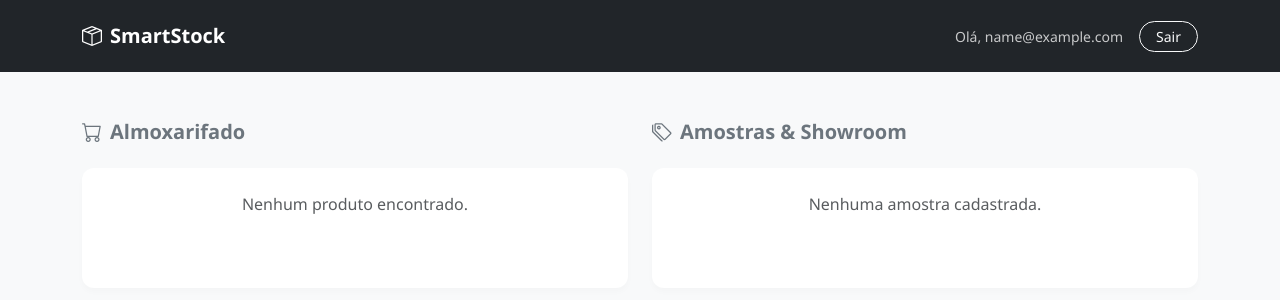
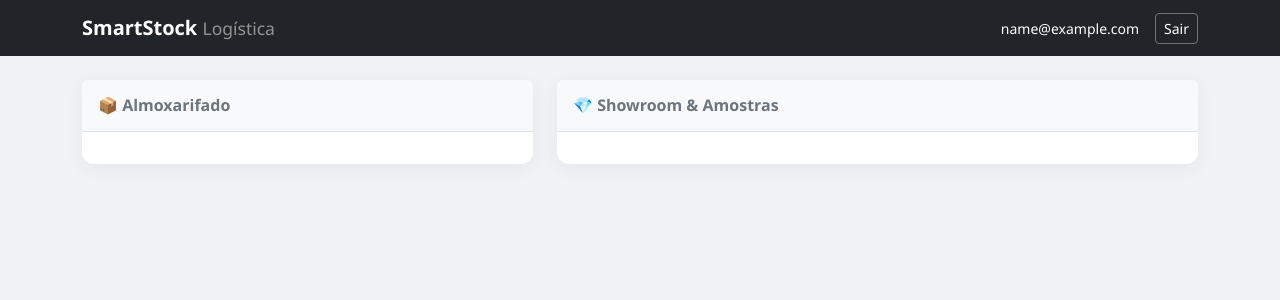
Before and after one commit to elo-estoque/elostock, a Flask app: page /dashboard in a window 1280 px wide. Shown: the top 300 px of the page. Run offline with Flask 3, Linux system fonts and the light colour scheme; the visitor is signed in with stand-in values (Sample User, id 1); data that the repository does not hold is empty.

Commit message:
Update index.html

```diff
--- a/templates/index.html
+++ b/templates/index.html
@@ -3,119 +3,110 @@
 <head>
     <meta charset="UTF-8">
     <meta name="viewport" content="width=device-width, initial-scale=1">
-    <title>SmartStock AI 2.0</title>
+    <title>SmartStock Logística</title>
     <link href="https://cdn.jsdelivr.net/npm/bootstrap@5.3.0/dist/css/bootstrap.min.css" rel="stylesheet">
     <link rel="stylesheet" href="https://cdn.jsdelivr.net/npm/bootstrap-icons@1.10.0/font/bootstrap-icons.css">
     <style>
-        body { background-color: #f8f9fa; font-family: 'Segoe UI', system-ui, sans-serif; }
-        .content-box { background: white; border-radius: 16px; box-shadow: 0 10px 25px rgba(0,0,0,0.05); padding: 2.5rem; }
-        .card-custom { border: none; border-radius: 12px; box-shadow: 0 4px 6px rgba(0,0,0,0.02); transition: transform 0.2s; }
-        .card-custom:hover { transform: translateY(-2px); }
-        .badge-stock { font-size: 0.9em; padding: 0.5em 0.8em; }
+        body { background-color: #f0f2f5; font-family: 'Segoe UI', system-ui, sans-serif; }
+        .content-box { background: white; border-radius: 12px; box-shadow: 0 4px 20px rgba(0,0,0,0.05); padding: 2rem; }
+        .card-item { transition: all 0.2s; border: none; border-bottom: 1px solid #eee; }
+        .card-item:last-child { border-bottom: none; }
+        .badge-status { font-size: 0.8em; padding: 0.4em 0.8em; }
     </style>
 </head>
 <body>
 
     {% if view_mode == 'login' %}
-    <div class="container d-flex align-items-center justify-content-center" style="min-height: 100vh;">
+    <div class="container d-flex align-items-center justify-content-center" style="height: 100vh;">
         <div class="content-box text-center" style="width: 100%; max-width: 400px;">
-            <div class="mb-4">
-                <i class="bi bi-box-seam text-primary" style="font-size: 3rem;"></i>
-            </div>
-            <h3 class="fw-bold mb-4 text-dark">SmartStock <span class="text-primary">AI</span></h3>
-
-            {% if erro %}
-                <div class="alert alert-danger py-2 small">{{ erro }}</div>
-            {% endif %}
-
+            <i class="bi bi-box-seam-fill text-primary mb-3" style="font-size: 3rem;"></i>
+            <h3 class="fw-bold mb-4">SmartStock</h3>
+            {% if erro %}<div class="alert alert-danger py-2 small">{{ erro }}</div>{% endif %}
             <form method="POST">
-                <div class="form-floating mb-3 text-start">
-                    <input type="email" name="login_email" class="form-control" id="floatingInput" placeholder="name@example.com" required>
-                    <label for="floatingInput">E-mail Directus</label>
-                </div>
-                <div class="form-floating mb-4 text-start">
-                    <input type="password" name="login_password" class="form-control" id="floatingPassword" placeholder="Password" required>
-                    <label for="floatingPassword">Senha</label>
-                </div>
-                <button type="submit" class="btn btn-primary w-100 py-3 fw-bold rounded-3">ENTRAR</button>
+                <input type="email" name="login_email" class="form-control mb-3" placeholder="E-mail" required>
+                <input type="password" name="login_password" class="form-control mb-4" placeholder="Senha" required>
+                <button type="submit" class="btn btn-primary w-100 py-2 fw-bold">ENTRAR</button>
             </form>
-            <p class="mt-4 text-muted small">Integrado com Gemini & Directus</p>
         </div>
     </div>
 
     {% elif view_mode == 'dashboard' %}
-    <nav class="navbar navbar-expand-lg navbar-dark bg-dark py-3">
+    <nav class="navbar navbar-dark bg-dark mb-4">
         <div class="container">
-            <a class="navbar-brand fw-bold" href="#"><i class="bi bi-box-seam me-2"></i>SmartStock</a>
-            <div class="d-flex align-items-center text-white">
-                <span class="me-3 small opacity-75 d-none d-md-inline">Olá, {{ user }}</span>
-                <a href="/logout" class="btn btn-outline-light btn-sm rounded-pill px-3">Sair</a>
+            <span class="navbar-brand fw-bold">SmartStock <small class="fw-normal opacity-50">Logística</small></span>
+            <div class="d-flex align-items-center gap-3">
+                <span class="text-white small d-none d-md-block">{{ user }}</span>
+                <a href="/logout" class="btn btn-outline-secondary btn-sm text-white">Sair</a>
             </div>
         </div>
     </nav>
 
-    <div class="container py-5">
+    <div class="container">
         <div class="row g-4">
-            <div class="col-lg-6">
-                <div class="d-flex justify-content-between align-items-center mb-3">
-                    <h5 class="fw-bold text-secondary"><i class="bi bi-cart me-2"></i>Almoxarifado</h5>
+            <div class="col-lg-5">
+                <div class="content-box p-0 h-100">
+                    <div class="p-3 border-bottom bg-light rounded-top">
+                        <h6 class="mb-0 fw-bold text-secondary">📦 Almoxarifado</h6>
                     </div>
-                <div class="card card-custom h-100">
-                    <div class="list-group list-group-flush rounded-3">
+                    <div class="p-3">
                         {% for p in produtos %}
-                        {% set is_low = p.quantidade <= (p.estoque_minimo or 0) %}
-
-                        <div class="list-group-item py-3 d-flex justify-content-between align-items-center {{ 'bg-danger-subtle' if is_low else '' }}">
+                        {% set critico = p.quantidade <= (p.estoque_minimo or 0) %}
+                        <div class="card-item py-3 d-flex justify-content-between align-items-center {{ 'bg-danger-subtle px-2 rounded' if critico else '' }}">
                             <div>
-                                <h6 class="mb-1 fw-bold">{{ p.nome }}</h6>
-                                <small class="text-muted"><i class="bi bi-geo-alt"></i> {{ p.localizacao }}</small>
-                                {% if is_low %}
-                                    <span class="badge bg-danger ms-2">Crítico</span>
-                                {% endif %}
+                                <div class="fw-bold">{{ p.nome }}</div>
+                                <small class="text-muted">{{ p.localizacao }}</small>
+                                {% if critico %}<span class="badge bg-danger ms-1">Baixo!</span>{% endif %}
                             </div>
                             <div class="text-end">
-                                <span class="d-block fw-bold h5 mb-0">{{ p.quantidade }}</span>
-                                <a href="/acao/produto/{{ p.id }}" class="btn btn-sm btn-link text-decoration-none p-0">Retirar</a>
+                                <div class="h5 mb-0 fw-bold">{{ p.quantidade }}</div>
+                                <a href="/acao/produto/{{ p.id }}" class="btn btn-link btn-sm p-0 text-decoration-none">Retirar</a>
                             </div>
                         </div>
-                        {% else %}
-                        <div class="p-4 text-center text-muted">Nenhum produto encontrado.</div>
                         {% endfor %}
                     </div>
                 </div>
             </div>
 
-            <div class="col-lg-6">
-                <div class="d-flex justify-content-between align-items-center mb-3">
-                    <h5 class="fw-bold text-secondary"><i class="bi bi-tags me-2"></i>Amostras & Showroom</h5>
+            <div class="col-lg-7">
+                <div class="content-box p-0 h-100">
+                    <div class="p-3 border-bottom bg-light rounded-top">
+                        <h6 class="mb-0 fw-bold text-secondary">💎 Showroom & Amostras</h6>
                     </div>
-                <div class="card card-custom h-100">
-                    <div class="list-group list-group-flush rounded-3">
+                    <div class="p-3">
                         {% for a in amostras %}
-                        <div class="list-group-item py-3">
+                        <div class="card-item py-3">
                             <div class="d-flex justify-content-between align-items-start mb-2">
                                 <div>
                                     <h6 class="mb-0 fw-bold">{{ a.nome }}</h6>
-                                    <small class="text-muted" style="font-size: 0.75rem;">PAT: {{ a.codigo_patrimonio or 'S/N' }}</small>
+                                    <small class="text-muted" style="font-size: 0.8rem;">PAT: {{ a.codigo_patrimonio or 'S/N' }}</small>
                                 </div>
                                 {% if a.status == 'DISPONIVEL' %}
-                                    <span class="badge bg-success bg-opacity-10 text-success border border-success">Disponível</span>
+                                    <span class="badge bg-success bg-opacity-10 text-success border border-success badge-status">Disponível</span>
                                 {% else %}
-                                    <span class="badge bg-warning bg-opacity-10 text-warning border border-warning text-dark">Em Rua</span>
+                                    <span class="badge bg-warning bg-opacity-10 text-warning border border-warning text-dark badge-status">Em Rua</span>
                                 {% endif %}
                             </div>
 
-                            {% if a.status == 'EM_RUA' %}
-                                <div class="alert alert-light border p-2 mb-2 small">
-                                    <i class="bi bi-person-circle me-1"></i> <strong>{{ a.vendedor_responsavel }}</strong><br>
-                                    <span class="text-muted">Previsão: {{ a.data_prevista_retorno.strftime('%d/%m') if a.data_prevista_retorno else '?' }}</span>
+                            {% if a.status == 'DISPONIVEL' %}
+                                <div class="d-flex align-items-center text-muted small mt-2">
+                                    <i class="bi bi-geo-alt-fill me-1 text-success"></i>
+                                    <span>Local Físico: <strong>{{ a.local_fisico or 'Não definido' }}</strong></span>
+                                </div>
+                            {% else %}
+                                <div class="bg-light p-2 rounded mt-2 border">
+                                    <div class="d-flex justify-content-between small mb-1">
+                                        <span><strong>Resp:</strong> {{ a.vendedor_responsavel }}</span>
+                                        <span class="text-danger fw-bold">Volta: {{ a.data_prevista_retorno.strftime('%d/%m') if a.data_prevista_retorno else '?' }}</span>
+                                    </div>
+                                    <div class="small text-muted border-top pt-1 mt-1">
+                                        <i class="bi bi-truck me-1"></i> Enviado para: <strong>{{ a.cliente_destino or 'Cliente ñ inf.' }}</strong><br>
+                                        <span class="ms-3">{{ a.logradouro or 'Sem endereço cadastrado' }}</span>
+                                    </div>
                                 </div>
                             {% endif %}
 
-                            <a href="/acao/amostra/{{ a.id }}" class="btn btn-sm btn-outline-dark w-100 rounded-pill mt-1">Gerenciar</a>
+                            <a href="/acao/amostra/{{ a.id }}" class="btn btn-outline-dark btn-sm w-100 mt-2 rounded-pill">Gerenciar</a>
                         </div>
-                        {% else %}
-                        <div class="p-4 text-center text-muted">Nenhuma amostra cadastrada.</div>
                         {% endfor %}
                     </div>
                 </div>
@@ -125,68 +116,76 @@
 
     {% elif view_mode == 'acao' %}
     <div class="container d-flex align-items-center justify-content-center" style="min-height: 100vh;">
-        <div class="content-box text-center shadow-lg" style="width: 100%; max-width: 450px;">
+        <div class="content-box shadow-lg" style="width: 100%; max-width: 500px;">
 
             {% if msg %}
-                <div class="mb-4 text-success">
-                    <i class="bi bi-check-circle-fill" style="font-size: 4rem;"></i>
+                <div class="text-center">
+                    <div class="text-success mb-3"><i class="bi bi-check-circle-fill fs-1"></i></div>
+                    <h4>Atualizado!</h4>
+                    <p class="text-muted">{{ msg }}</p>
+                    <a href="/dashboard" class="btn btn-dark w-100">Voltar</a>
                 </div>
-                <h4 class="fw-bold mb-3">Sucesso!</h4>
-                <p class="text-muted mb-4">{{ msg }}</p>
-                <a href="/dashboard" class="btn btn-dark w-100 py-3 rounded-pill fw-bold">Voltar ao Painel</a>
             {% else %}
 
-                <div class="mb-3">
-                    <span class="badge bg-secondary text-uppercase ls-1">Gerenciando</span>
-                </div>
+                <h5 class="text-secondary small text-uppercase mb-1">Gerenciando</h5>
                 <h2 class="fw-bold mb-4">{{ item.nome }}</h2>
 
                 <form method="POST">
                     {% if tipo == 'produto' %}
-                        <div class="card bg-light border-0 mb-4">
-                            <div class="card-body">
-                                <h6 class="text-muted text-uppercase small">Estoque Atual</h6>
-                                <div class="display-4 fw-bold text-primary">{{ item.quantidade }}</div>
+                        <div class="text-center mb-4">
+                            <span class="display-5 fw-bold text-primary">{{ item.quantidade }}</span>
+                            <span class="text-muted d-block">em estoque</span>
                         </div>
+                        <label class="fw-bold">Quantidade a retirar</label>
+                        <input type="number" name="qtd" class="form-control mb-3" value="1" min="1" max="{{ item.quantidade }}">
+                        <button type="submit" class="btn btn-primary w-100 py-2">Confirmar</button>
+
+                    {% else %}
+                        {% if item.status == 'DISPONIVEL' %}
+                            <div class="alert alert-info small mb-3">
+                                <i class="bi bi-info-circle me-1"></i> Item está em: <strong>{{ item.local_fisico or 'Local não definido' }}</strong>
                             </div>
 
-                        <label class="form-label fw-bold">Quantidade a retirar</label>
-                        <input type="number" name="qtd" class="form-control form-control-lg text-center mb-4" value="1" min="1" max="{{ item.quantidade }}">
+                            <h6 class="fw-bold border-bottom pb-2 mb-3">Dados de Envio</h6>
 
-                        <button type="submit" class="btn btn-primary w-100 btn-lg py-3 rounded-3 fw-bold">
-                            <i class="bi bi-box-arrow-down me-2"></i>CONFIRMAR RETIRADA
-                        </button>
+                            <div class="mb-3">
+                                <label class="form-label small text-muted">Cliente / Destinatário</label>
+                                <input type="text" name="cliente_destino" class="form-control" required placeholder="Ex: Agência XYZ">
+                            </div>
 
-                    {% else %}
-                        <div class="mb-4 text-start">
-                            {% if item.status == 'DISPONIVEL' %}
-                                <div class="alert alert-success border-0 d-flex align-items-center">
-                                    <i class="bi bi-check-lg fs-3 me-3"></i>
-                                    <div>
-                                        <strong>Item na Estante</strong><br>
-                                        <small>Pronto para empréstimo</small>
+                            <div class="mb-3">
+                                <label class="form-label small text-muted">Endereço de Envio (Logradouro)</label>
+                                <textarea name="logradouro" class="form-control" rows="2" required placeholder="Rua, Número, Cidade..."></textarea>
                             </div>
+
+                            <div class="mb-4">
+                                <label class="form-label small text-muted">Dias de Empréstimo</label>
+                                <select name="dias_prazo" class="form-select">
+                                    <option value="3">3 dias (Rápido)</option>
+                                    <option value="7" selected>7 dias (Padrão)</option>
+                                    <option value="15">15 dias (Longo)</option>
+                                </select>
                             </div>
+
                             <input type="hidden" name="acao_amostra" value="retirar">
-                                <button type="submit" class="btn btn-warning w-100 btn-lg py-3 text-dark fw-bold rounded-3">
-                                    REGISTRAR SAÍDA
+                            <button type="submit" class="btn btn-warning w-100 fw-bold py-2">
+                                <i class="bi bi-truck me-2"></i>Registrar Saída
                             </button>
                         {% else %}
-                                <div class="alert alert-warning border-0 text-dark">
-                                    <small class="text-uppercase text-muted fw-bold">Responsável Atual</small>
-                                    <div class="fw-bold fs-5 mb-1">{{ item.vendedor_responsavel }}</div>
-                                    <small>Retirado em: {{ item.data_saida.strftime('%d/%m') if item.data_saida else '-' }}</small>
+                            <div class="text-center p-3 bg-light rounded mb-3">
+                                <p class="mb-1 text-muted small">Está com</p>
+                                <h5 class="fw-bold">{{ item.vendedor_responsavel }}</h5>
+                                <p class="mb-0 small text-danger">Desde: {{ item.data_saida.strftime('%d/%m') if item.data_saida else '-' }}</p>
                             </div>
+
                             <input type="hidden" name="acao_amostra" value="devolver">
-                                <button type="submit" class="btn btn-success w-100 btn-lg py-3 fw-bold rounded-3">
-                                    <i class="bi bi-arrow-return-left me-2"></i>REGISTRAR DEVOLUÇÃO
+                            <button type="submit" class="btn btn-success w-100 fw-bold py-2">
+                                <i class="bi bi-box-arrow-in-down me-2"></i>Confirmar Devolução
                             </button>
                         {% endif %}
-                        </div>
                     {% endif %}
                 </form>
-
-                <a href="/dashboard" class="btn btn-link text-secondary mt-3 text-decoration-none">Cancelar e Voltar</a>
+                <a href="/dashboard" class="d-block text-center mt-3 text-muted text-decoration-none small">Cancelar</a>
             {% endif %}
         </div>
     </div>
```
Lines whose indentation alone changed are shown as unchanged.
